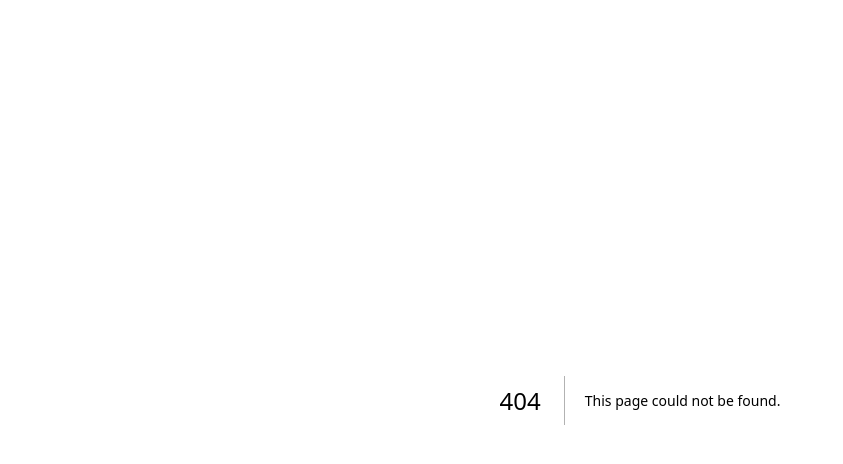
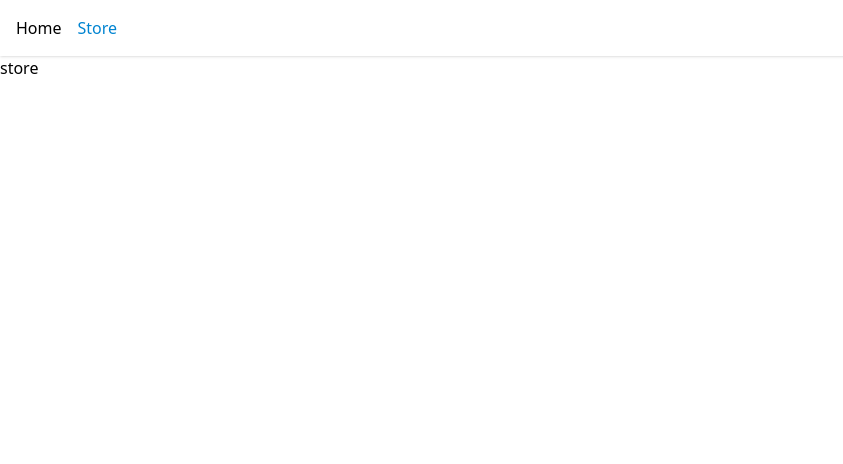
Before and after one commit to sardarbalnour/next-store, a Next.js app: page /store in a window 1280 px wide. Before the commit this address had no page. Shown: the top 464 px of the page, without its empty margins (0-843 px from the left). Built offline with nearby package versions, Linux system fonts and the light colour scheme.

Commit message:
Navbar, Container component, Layout

```diff
--- a/app/layout.tsx
+++ b/app/layout.tsx
@@ -1,7 +1,6 @@
 import type { Metadata } from "next";
 import "./globals.css";
-
-
+import Layout from "@/components/Layout";
 
 export const metadata: Metadata = {
   title: "Sardar store",
@@ -11,7 +10,9 @@ export const metadata: Metadata = {
 export default function RootLayout({ children }: LayoutProps<"/">) {
   return (
     <html lang="en">
-      <body>{children}</body>
+      <body>
+        <Layout> {children}</Layout>
+      </body>
     </html>
   );
 }
--- /dev/null
+++ b/app/store/page.tsx
@@ -0,0 +1,11 @@
+import Container from "@/components/Container";
+
+function Store() {
+  return (
+    <Container>
+      <h1>store</h1>
+    </Container>
+  );
+}
+
+export default Store;
--- /dev/null
+++ b/components/Container.tsx
@@ -0,0 +1,9 @@
+import React from "react";
+
+type TContainerProps = { children: React.ReactNode };
+
+function Container({ children }: TContainerProps) {
+  return <div className="container mx-auto">{children}</div>;
+}
+
+export default Container;
--- /dev/null
+++ b/components/Layout.tsx
@@ -0,0 +1,15 @@
+import React from "react";
+import Navbar from "./Navbar";
+
+type TLayoutProps = { children: React.ReactNode };
+
+function Layout({ children }: TLayoutProps) {
+  return (
+    <div>
+      <Navbar />
+      {children}
+    </div>
+  );
+}
+
+export default Layout;
--- /dev/null
+++ b/components/Navbar.tsx
@@ -0,0 +1,33 @@
+"use client";
+
+import Link from "next/link";
+import { usePathname } from "next/navigation";
+
+import Container from "./Container";
+
+function Navbar() {
+  const pathname = usePathname();
+
+  const navLinks = [
+    { href: "/", title: "Home" },
+    { href: "/store", title: "Store" },
+  ];
+
+  return (
+    <nav className="shadow p-4">
+      <Container>
+        {navLinks.map((item) => (
+          <Link
+            key={item.href}
+            href={item.href}
+            className={`mr-4 ${pathname === item.href ? "text-sky-600" : ""}`}
+          >
+            {item.title}
+          </Link>
+        ))}
+      </Container>
+    </nav>
+  );
+}
+
+export default Navbar;
```
